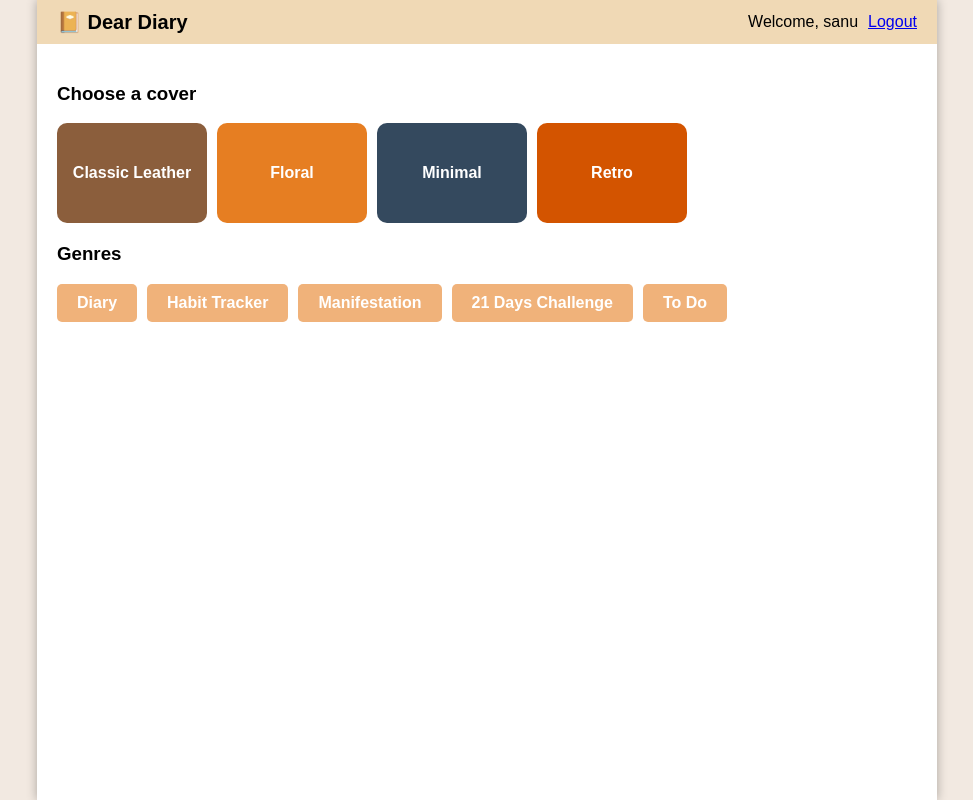
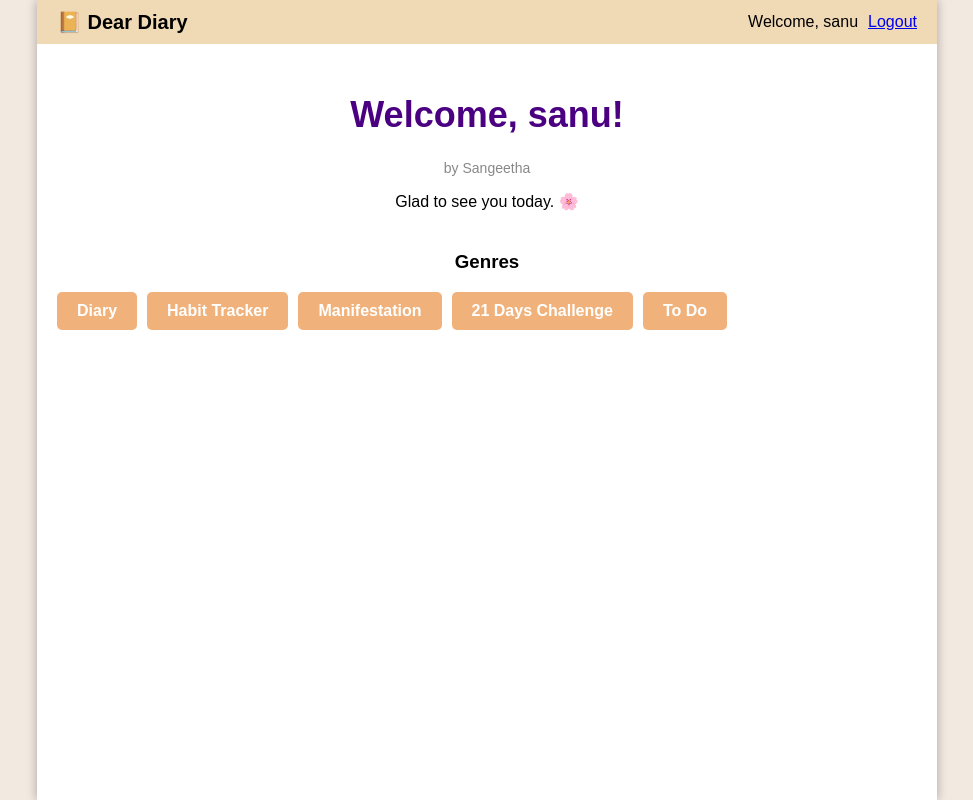
Before and after one commit to SangeethaBJ/Dear-Diary, a Flask app: page /home in a window 1280 px wide. Shown: the whole page, without its empty margins (153-1126 px from the left). Run offline with Flask 3, Linux system fonts and the light colour scheme; a user stored in the database is signed in.

Commit message:
Remove themes feature from home page

```diff
--- a/templates/home.html
+++ b/templates/home.html
@@ -1,16 +1,14 @@
 {% extends 'base.html' %}
 {% block content %}
-<div class="home">
-  <h3>Choose a cover</h3>
-  <div class="themes">
-    {% for t in themes %}
-      <div class="theme-card {{ t.class }}" onclick="chooseTheme('{{ t.class }}')">
-        <div class="theme-name">{{ t.name }}</div>
-      </div>
-    {% endfor %}
-  </div>
+<div class="home" style="text-align:center; margin-top:30px;">
 
-  <h3>Genres</h3>
+  <!-- Welcome message -->
+  <h1 style="font-size: 36px; color: #4B0082;">Welcome, {{ user_name }}!</h1>
+  <p style="font-size: 14px; color: #888;">by Sangeetha</p>
+  <p>Glad to see you today. 🌸</p>
+
+  <!-- Genres section -->
+  <h3 style="margin-top:40px;">Genres</h3>
   <div class="genres">
     <a class="genre" href="/genre/diary">Diary</a>
     <a class="genre" href="/genre/habit">Habit Tracker</a>
@@ -18,7 +16,9 @@
     <a class="genre" href="/genre/challenge21">21 Days Challenge</a>
     <a class="genre" href="/genre/todo">To Do</a>
   </div>
+
 </div>
+
 <script>
 function chooseTheme(c){
   document.querySelector('.page').className = 'page '+c;
```
